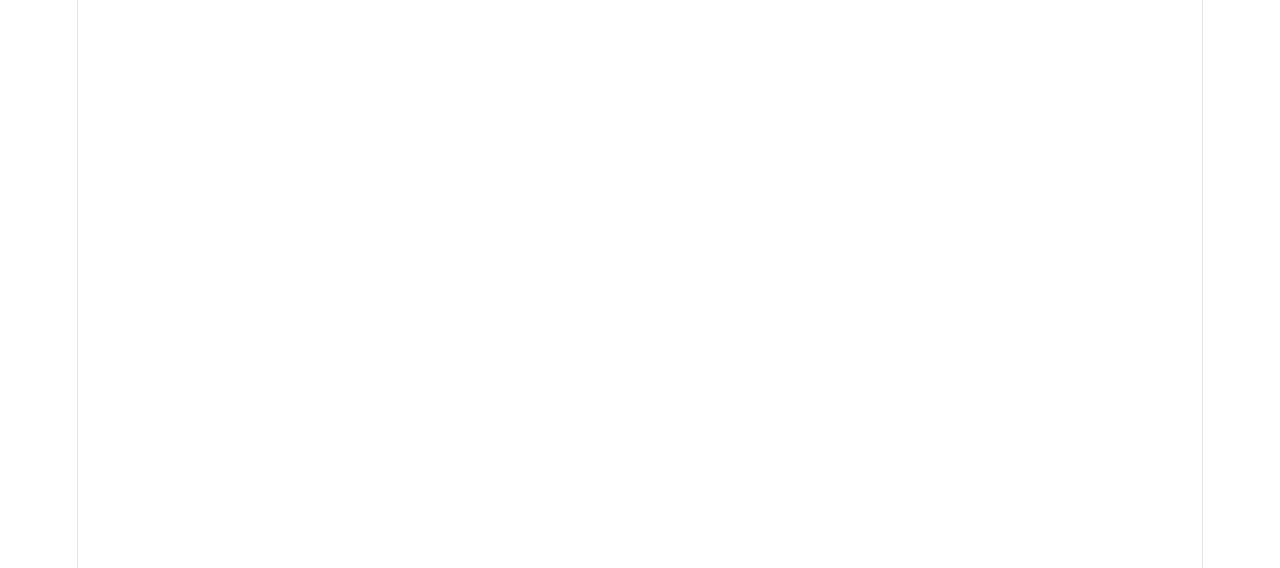
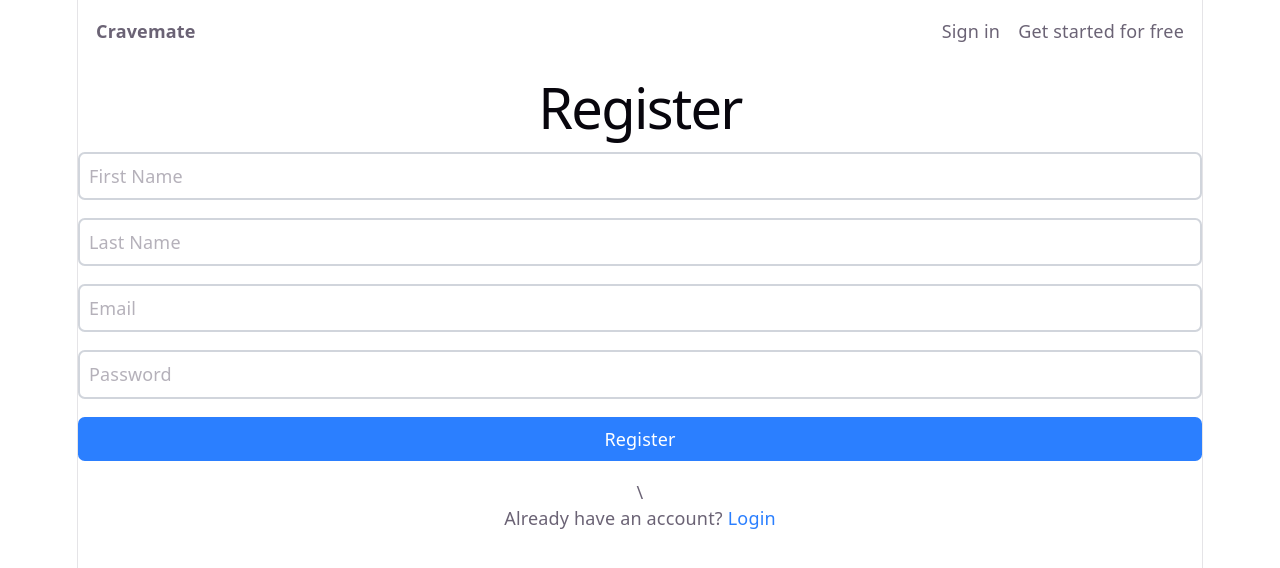
Before and after one commit to GikaiA/Cravemate, a React (Vite) app in the folder cravemate/: page /signup in a window 1280 px wide. Before the commit this address had no page. Shown: the top 568 px of the page. Built offline with nearby package versions, Linux system fonts and the light colour scheme.

Commit message:
updated login and register. added navbar as well

```diff
--- a/cravemate/index.html
+++ b/cravemate/index.html
@@ -4,7 +4,7 @@
     <meta charset="UTF-8" />
     <link rel="icon" type="image/svg+xml" href="/favicon.svg" />
     <meta name="viewport" content="width=device-width, initial-scale=1.0" />
-    <title>cravemate</title>
+    <title>Cravemate</title>
   </head>
   <body>
     <div id="root"></div>
--- a/cravemate/package.json
+++ b/cravemate/package.json
@@ -10,6 +10,7 @@
     "preview": "vite preview"
   },
   "dependencies": {
+    "@tailwindcss/postcss": "^4.3.3",
     "@tailwindcss/vite": "^4.3.3",
     "react": "^19.2.8",
     "react-dom": "^19.2.8",
--- a/cravemate/src/App.jsx
+++ b/cravemate/src/App.jsx
@@ -2,14 +2,20 @@
 import './App.css'
 import {BrowserRouter, Routes, Route} from 'react-router-dom';
 import Home from './pages/Home';
+import Navbar from './pages/components/Navbar';
+import Login from './pages/Login';
+import Register from './pages/Register';
 function App() {
 
 
   return (
     <>
      <BrowserRouter>
+     <Navbar />
      <Routes>
       <Route path='/' element={<Home />} />
+      <Route path='/login' element={<Login />} />
+      <Route path='/signup' element={<Register />} />
      </Routes>
      </BrowserRouter>
     </>
--- a/cravemate/src/pages/Home.jsx
+++ b/cravemate/src/pages/Home.jsx
@@ -0,0 +1,18 @@
+function Home() {
+  return (
+    <div className="min-h-screen block  justify-center items-center">
+      <h1 className="text-2xl font-bold">How are you feeling today?</h1>
+      <div classname="flex flex-col gap-3">
+        <button className="bg-blue-500 text-white rounded-md p-2">Happy</button>
+        <button className="bg-blue-500 text-white rounded-md p-2">Sad</button>
+        <button className="bg-blue-500 text-white rounded-md p-2">
+          Excited
+        </button>
+        <button className="bg-blue-500 text-white rounded-md p-2">Angry</button>
+        <button className="bg-blue-500 text-white rounded-md p-2">Romantic</button>
+      </div>
+    </div>
+  );
+}
+
+export default Home;
--- a/cravemate/src/pages/Register.jsx
+++ b/cravemate/src/pages/Register.jsx
@@ -2,7 +2,7 @@ import React from 'react'
 
 function Register() {
   return (
-    <div className="min-h-screen flex justify-center items-center">
+    <div className="min-h-screen block justify-center items-center">
       <h1>Register</h1>
       <form className="flex flex-col gap-4">
         <input type="text" placeholder="First Name" className="border-2 border-gray-300 rounded-md p-2" />
--- /dev/null
+++ b/cravemate/src/pages/components/Navbar.jsx
@@ -0,0 +1,13 @@
+import { Link } from 'react-router-dom';
+
+export default function Navbar() {
+  return (
+    <nav className="flex justify-between p-4">
+      <Link to="/" className="font-bold">Cravemate</Link>
+      <div className="flex gap-4">
+        <Link to="/login">Sign in</Link>
+        <Link to="/signup">Get started for free</Link>
+      </div>
+    </nav>
+  );
+}
--- a/cravemate/vite.config.js
+++ b/cravemate/vite.config.js
@@ -1,6 +1,6 @@
 import react from '@vitejs/plugin-react'
 import { defineConfig } from 'vite'
-import tailwindcss from 'tailwindcss'
+import tailwindcss from '@tailwindcss/vite'
 
 // https://vite.dev/config/
 export default defineConfig({
```
Also changed, not shown: 1 other file (tests, documents, lock files or other folders).
